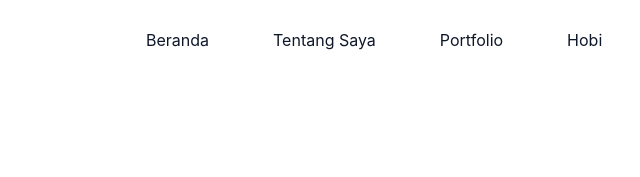
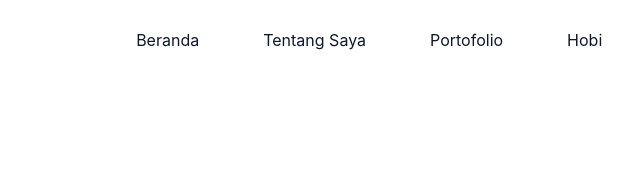
Before and after one commit to Ezaardiansyah/myportofolio, a website: page index.html in a window 1280 px wide. Shown: the top 177 px of the page, 516-1156 px from the left. Drawn offline with Linux system fonts and the light colour scheme.

Commit message:
Update index.html

```diff
--- a/index.html
+++ b/index.html
@@ -4,7 +4,7 @@
     <meta charset="UTF-8" />
     <meta http-equiv="X-UA-Compatible" content="IE=edge" />
     <meta name="viewport" content="width=device-width, initial-scale=1.0" />
-    <title>Portfolio</title>
+    <title>Portofolio</title>
     <link href="dist/output.css" rel="stylesheet" />
   </head>
   <body>
@@ -31,7 +31,7 @@
                   <a href="#about" class="text-base text-dark py-2 mx-8 flex group-hover:text-primary">Tentang Saya</a>
                 </li>
                 <li class="group">
-                  <a href="#portfolio" class="text-base text-dark py-2 mx-8 flex group-hover:text-primary">Portfolio</a>
+                  <a href="#portfolio" class="text-base text-dark py-2 mx-8 flex group-hover:text-primary">Portofolio</a>
                 </li>
                 <li class="group">
                   <a href="#hobi" class="text-base text-dark py-2 mx-8 flex group-hover:text-primary">Hobi</a>
```
